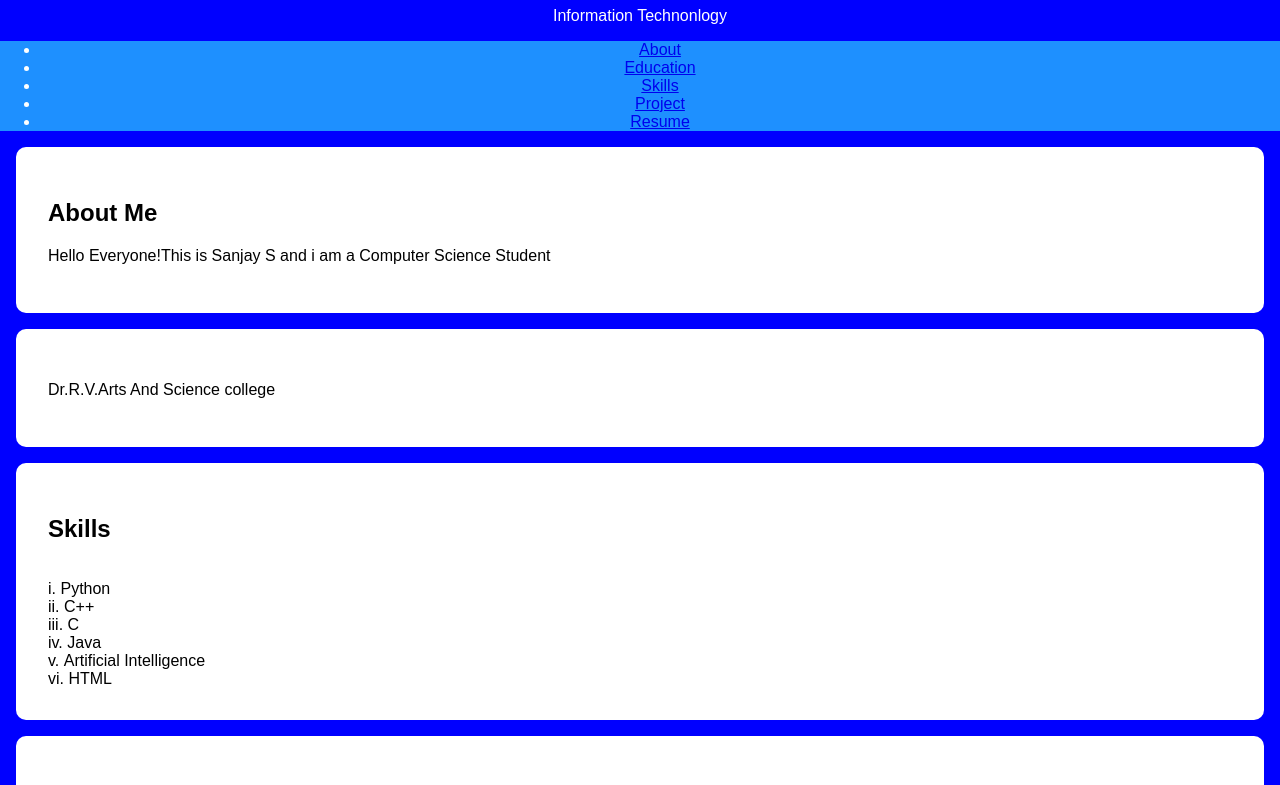
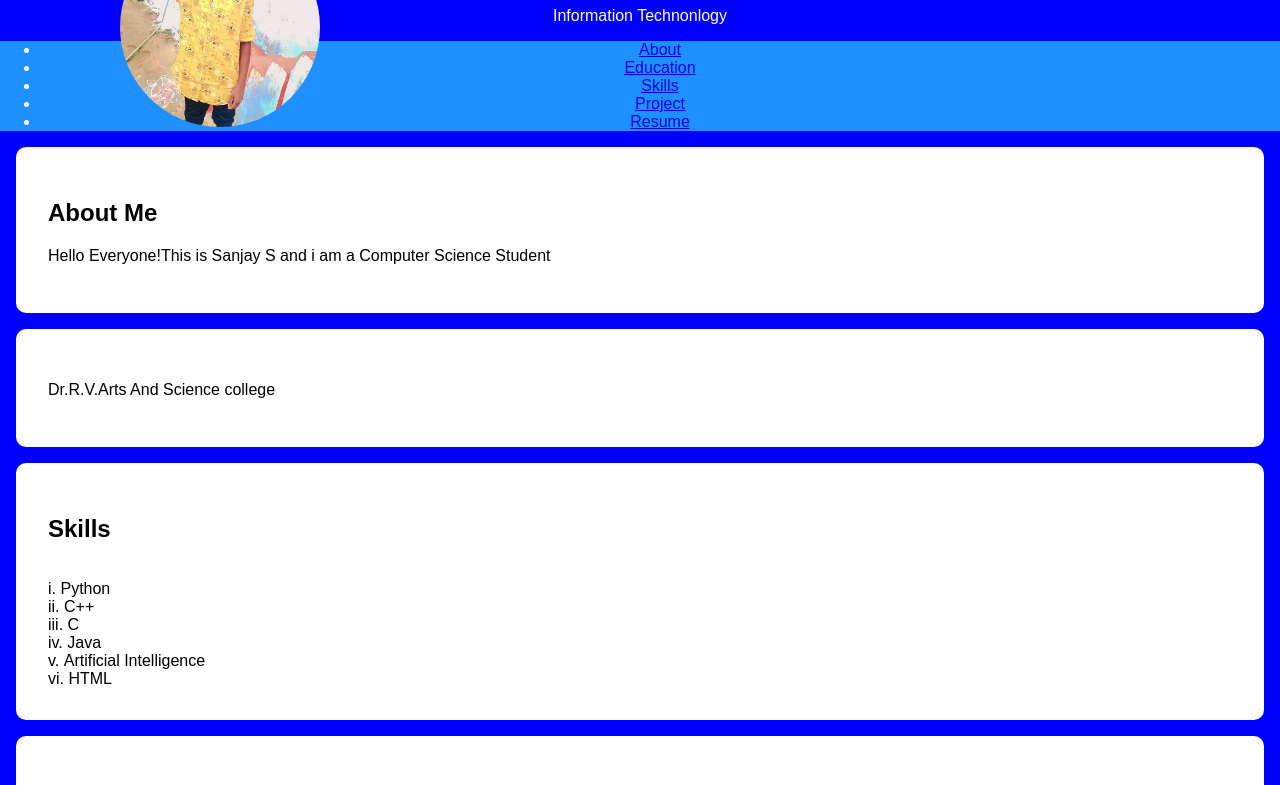
Before and after one commit to painsanju/DigitalProtfolio, a plain HTML site: page index.html in a window 1280 px wide. Shown: the part 73-858 px from the top of the page. Drawn offline with Linux system fonts and the light colour scheme.

Commit message:
Update index.html

```diff
--- a/index.html
+++ b/index.html
@@ -82,7 +82,7 @@
     <header>
         <div class="header-content">
             <!-- Add your profile picture here -->
-            <img src="C:\Users\ELCOT\3D Objects\praveen.jpg"alt="Your Profile Picture"class="profile-picture">
+            <img src="sanjay.jpeg"alt="Your Profile Picture"class="profile-picture">
             <h1>Sanjay</h1>
             <p>Information Technonlogy</p>
         </div>
```
